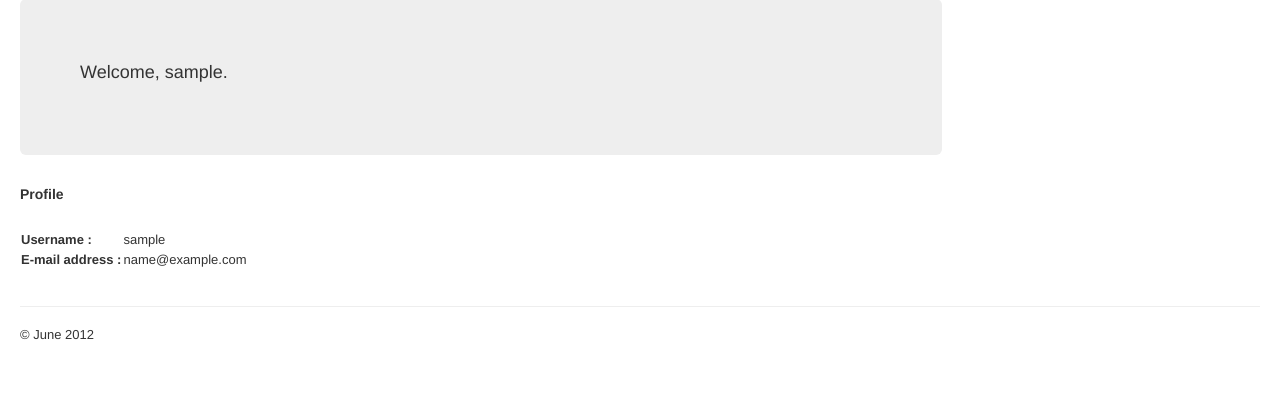
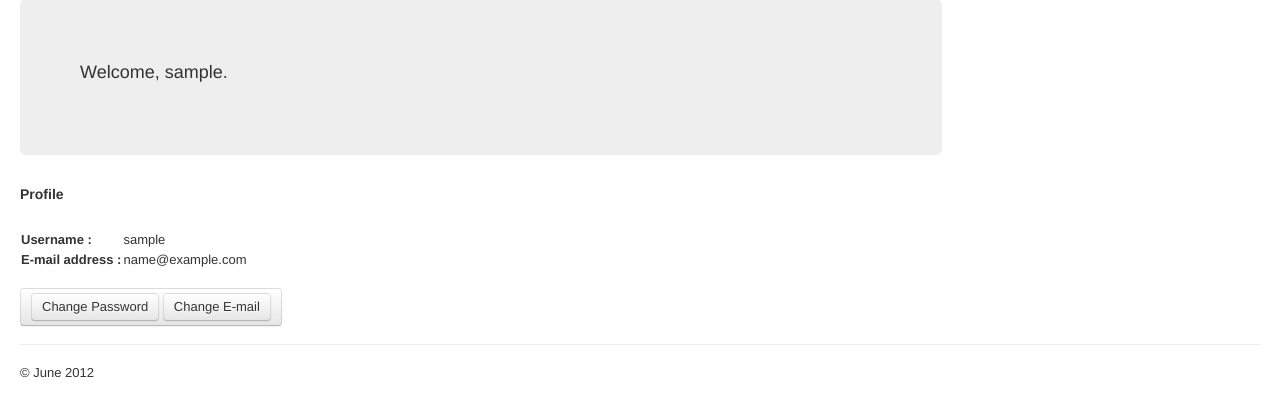
Before and after one commit to grgizem/simple-blog, a Django app: page /accounts/profile/ in a window 1280 px wide. Shown: the part 61-478 px from the top of the page. Run offline with Django 3.2, Linux system fonts and the light colour scheme; the visitor is signed in with stand-in values (Sample User, id 1); parts of the project's set-up code (start-up, migrations or seed data) failed here and were passed over; some libraries are stand-ins or nearby versions.

Commit message:
edit buttons added

```diff
--- a/mysite/templates/profile.html
+++ b/mysite/templates/profile.html
@@ -6,7 +6,6 @@
             <h4>Profile</h4>
           </p>
 
-	<form>
             <table>
 		<tr>
 		<td><b>Username : </b></td><td>{{ user.username }} </td>
@@ -16,6 +15,9 @@
 		<td><b>E-mail address : </b></td><td>{{ user.email }} </td>
 		</tr>
             </table>
-	</form>
-
+	<br>
+		<div class="btn group">
+			<a href="/change_pass/"><button class="btn">Change Password</button></a>
+			<a href="/change_email/"><button class="btn">Change E-mail</button></a>
+		</div>
 {% endblock %}
```
